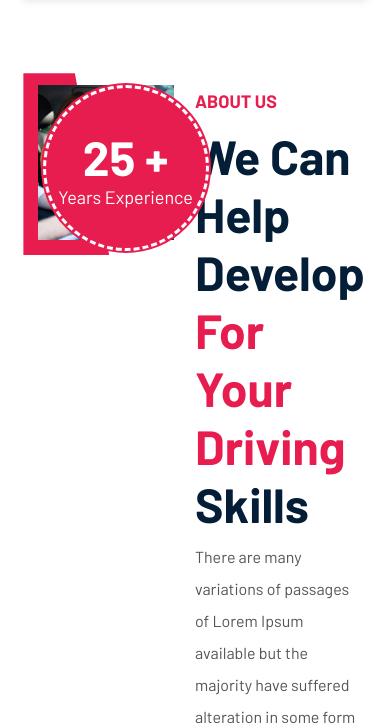
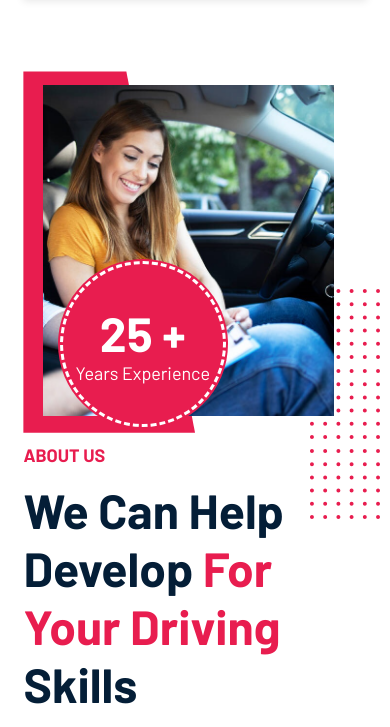
Before and after one commit to pahojosue/AutoEcoleNico-2, a plain HTML site: page index.html in a window 390 px wide. Shown: the part 1946-2673 px from the top of the page. Drawn offline with Linux system fonts and the light colour scheme.

Commit message:
75% responsiveness solved

```diff
--- a/styles/index.css
+++ b/styles/index.css
@@ -1586,6 +1586,14 @@ footer{
     .index-explain .index-card {
         flex: 80%;
     }
+
+    .index-left-about {
+        flex: 1 1 100%;
+    }
+
+    .index-right-about {
+        flex: 1 1 100%;
+    }
 }
 
 @media screen and (max-width: 918px) {
```
